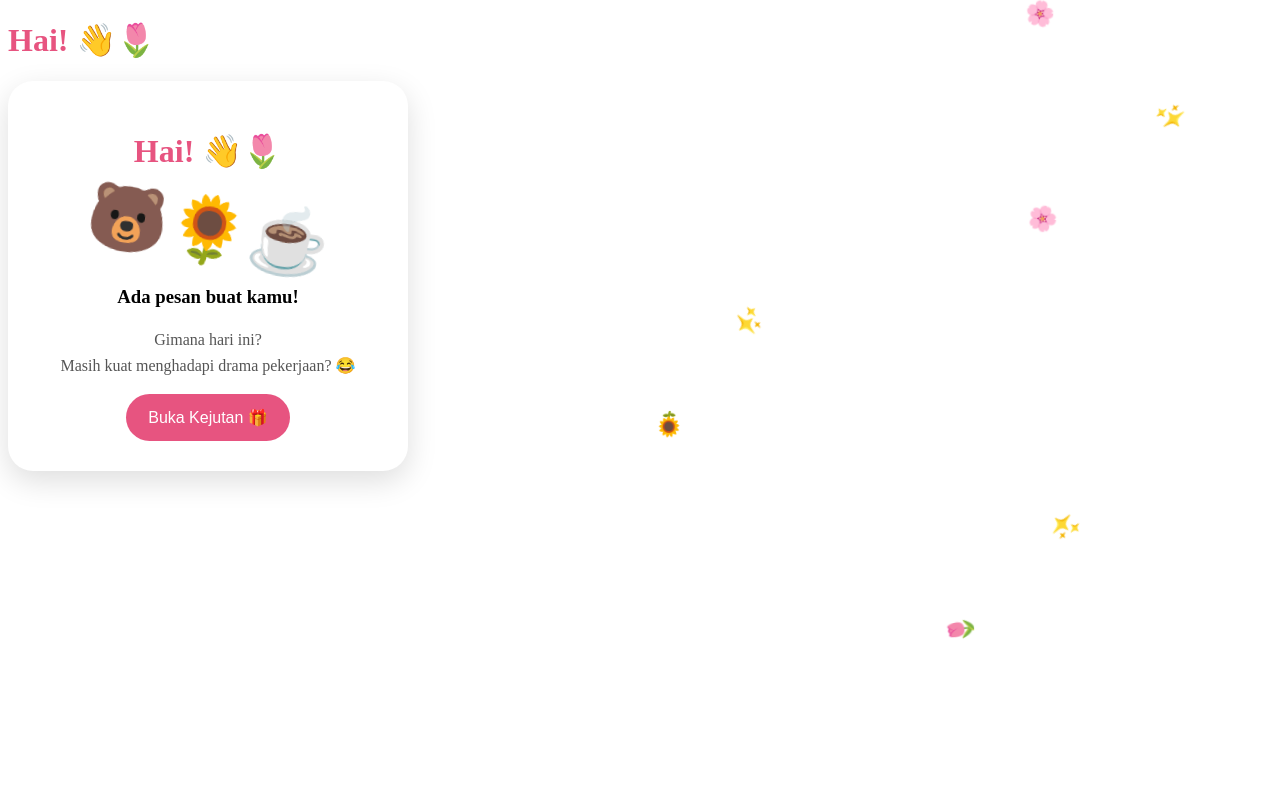
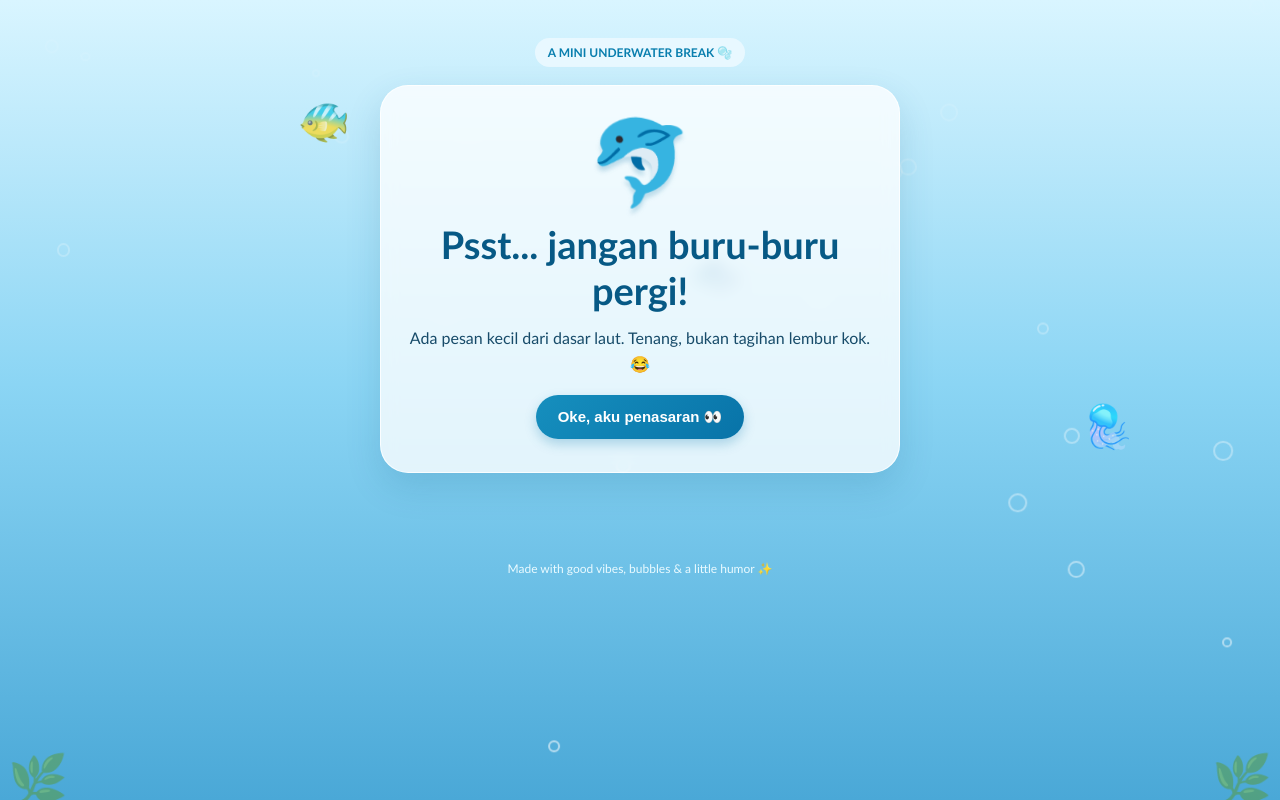
Before and after one commit to alexbizer-bit/little-surprise-27, a plain HTML site: page index.html in a window 1280 px wide. Drawn offline with Linux system fonts and the light colour scheme.

Commit message:
Update index.html

```diff
--- a/index.html
+++ b/index.html
@@ -1,160 +1,127 @@
-
 <!DOCTYPE html>
 <html lang="id">
 <head>
 <meta charset="UTF-8">
 <meta name="viewport" content="width=device-width, initial-scale=1.0">
-<h1>Hai! 👋🌷</h1>
-
+<meta name="theme-color" content="#75c9ee">
+<title>Psst... jangan buru-buru pergi! 🐬</title>
 <style>
-* {
-  box-sizing: border-box;
+:root { --blue:#087eae; --deep:#075985; --glass:rgba(255,255,255,.78); }
+* { box-sizing:border-box; }
+body {
+  margin:0; min-height:100vh; overflow-x:hidden;
+  font-family: "Trebuchet MS", Arial, sans-serif; color:#174b69;
+  background:linear-gradient(180deg,#d9f5ff 0%,#8bd5f4 48%,#4aa8d7 100%);
 }
-
-body {
-  body {
-  margin: 0;
-  min-height: 100vh;
-  display: flex;
-  justify-content: center;
-  align-items: flex-start;
-  padding: 40px 0;
-  box-sizing: border-box;
-  font-family: Arial, sans-serif;
-  background: linear-gradient(135deg, #ffd6e7, #d8eaff);
-  overflow-x: hidden;
-  overflow-y: auto;
+.ocean { position:fixed; inset:0; overflow:hidden; pointer-events:none; z-index:0; }
+.bubble { position:absolute; bottom:-60px; width:12px;height:12px;border:2px solid rgba(255,255,255,.65);border-radius:50%;animation:rise linear infinite; }
+@keyframes rise { to { transform:translateY(-115vh) translateX(35px); opacity:0; } }
+.fish { position:absolute; font-size:clamp(24px,4vw,42px); opacity:.7; animation:swim 17s linear infinite; }
+@keyframes swim { from{transform:translateX(-15vw) scaleX(1)} to{transform:translateX(115vw) scaleX(1)} }
+.seaweed { position:fixed;bottom:-8px;font-size:48px;opacity:.45;z-index:0;pointer-events:none; }
+main { position:relative;z-index:1; width:min(92%,520px); margin:0 auto; padding:38px 0 70px; text-align:center; }
+.card {
+  background:var(--glass); border:1px solid rgba(255,255,255,.8);
+  box-shadow:0 14px 35px rgba(16,91,132,.16); backdrop-filter:blur(8px);
+  border-radius:28px; padding:26px 23px; margin:18px 0;
+  animation:pop .65s ease both;
 }
+@keyframes pop { from{opacity:0;transform:translateY(18px) scale(.97)} to{opacity:1;transform:none} }
+h1 { font-size:clamp(27px,7vw,38px); margin:8px 0 12px;color:#075985; }
+h2 { color:#075985;margin:8px 0 12px; }
+p { line-height:1.65; margin:10px 0; }
+.mascot { font-size:84px; line-height:1.2; filter:drop-shadow(0 5px 2px #398cb344); animation:bob 2.3s ease-in-out infinite; }
+@keyframes bob { 50%{transform:translateY(-9px) rotate(3deg)} }
+button {
+ border:0;border-radius:999px;padding:13px 22px;margin:7px;
+ background:linear-gradient(135deg,#168fbe,#0873a8);color:white;
+ font-size:15px;font-weight:700;cursor:pointer;box-shadow:0 5px 12px #0873a844;
+ transition:transform .18s,filter .18s;
 }
-
-.kartu {
-  width: 90%;
-  max-width: 400px;
-  padding: 30px 22px;
-  background: white;
-  border-radius: 25px;
-  text-align: center;
-  box-shadow: 0 10px 30px #0002;
-  animation: muncul 1s ease;
-  z-index: 2;
-}
-
-h1 {
-  color: #e75480;
-}
-
-.boneka {
-  font-size: 65px;
-  margin: 15px;
-  animation: goyang 2s infinite;
-}
-
-p {
-  color: #555;
-  line-height: 1.6;
-}
-
-button {
-  background: #e75480;
-  color: white;
-  border: none;
-  padding: 14px 22px;
-  border-radius: 30px;
-  font-size: 16px;
-  cursor: pointer;
-  transition: 0.3s;
-}
-
-button:hover {
-  background: #c93668;
-  transform: scale(1.07);
-}
-
-#pesan {
-  display: none;
-  margin-top: 20px;
-  padding: 18px;
-  background: #fff0f5;
-  border-radius: 15px;
-  color: #9b3159;
-  line-height: 1.7;
-}
-
-.bunga {
-  position: fixed;
-  top: -30px;
-  font-size: 24px;
-  animation: jatuh 6s linear infinite;
-  z-index: 1;
-}
-
-@keyframes muncul {
-  from { opacity: 0; transform: translateY(30px); }
-  to { opacity: 1; transform: translateY(0); }
-}
-
-@keyframes goyang {
-  0%, 100% { transform: rotate(-8deg); }
-  50% { transform: rotate(8deg); }
-}
-
-@keyframes jatuh {
-  to { transform: translateY(110vh) rotate(360deg); }
-}
+button:hover { transform:translateY(-2px) scale(1.03);filter:brightness(1.06); }
+button:focus-visible { outline:3px solid #075985;outline-offset:3px; }
+.secondary { background:#fff;color:#087eae;border:1px solid #9edcf2; }
+.hidden { display:none; }
+.tag { display:inline-block;background:#e8f8ff;border-radius:99px;padding:7px 13px;font-size:12px;font-weight:bold;color:#087eae; }
+.note { font-size:13px;color:#47758c; }
+#finalMessage { font-size:17px;font-weight:700;color:#075985; }
+footer { position:relative;z-index:1;text-align:center;color:#eafaff;font-size:12px;padding:0 15px 22px; }
+@media (prefers-reduced-motion: reduce) { *,*::before,*::after { animation:none!important;scroll-behavior:auto!important; } }
 </style>
 </head>
+<body>
+<div class="ocean" aria-hidden="true" id="ocean"></div>
+<div class="seaweed" style="left:8px">🌿</div><div class="seaweed" style="right:8px">🌿</div>
+<main>
+  <div class="tag">A MINI UNDERWATER BREAK 🫧</div>
+  <section class="card" id="welcome">
+    <div class="mascot">🐬</div>
+    <h1>Psst... jangan buru-buru pergi!</h1>
+    <p>Ada pesan kecil dari dasar laut. Tenang, bukan tagihan lembur kok. 😂</p>
+    <button onclick="showPage('message')">Oke, aku penasaran 👀</button>
+  </section>
 
-<body>
+  <section class="card hidden" id="message">
+    <div class="mascot">🐢</div>
+    <h2>Halo! 🌼</h2>
+    <p>Kalau hari ini terasa ramai seperti pasar ikan, tarik napas dulu sebentar.</p>
+    <p>Kamu nggak harus menyelesaikan semuanya dalam satu detik. Kerjakan satu per satu, istirahat kalau perlu, dan jangan lupa minum air.</p>
+    <p><strong>Deadline boleh mengejar, tapi jangan sampai kamu lupa bahagia! 🤣</strong></p>
+    <button onclick="showPage('quiz')">Lanjut, Kapten! 🚢</button>
+  </section>
 
-<div class="kartu">
-  <h1>Hai! 👋🌷</h1>
+  <section class="card hidden" id="quiz">
+    <div class="mascot">🐙</div>
+    <h2>Pertanyaan penting!</h2>
+    <p>Kalau pekerjaan mulai bikin kepala penuh, apa strategi terbaik?</p>
+    <button onclick="answer(true)">Atur napas, lalu cicil satu-satu 😌</button>
+    <button class="secondary" onclick="answer(false)">Menyamar jadi ubur-ubur 🤣</button>
+    <p class="note" id="answerText" aria-live="polite"></p>
+    <button id="nextBtn" class="hidden" onclick="showPage('finish')">Lihat pesan terakhir ✨</button>
+  </section>
 
-  <div class="boneka">🐻🌻☕</div>
-
-  <h3>Ada pesan buat kamu!</h3>
-
-  <p>
-    Gimana hari ini?<br>
-    Masih kuat menghadapi drama pekerjaan? 😂
-  </p>
-
-  <button onclick="bukaPesan()">
-    Buka Kejutan 🎁
-  </button>
-
-  <div id="pesan">
-    <strong>Hai, semoga harimu menyenangkan!</strong>
-    <br><br>
-    Tetap semangat! Kamu lebih kuat dari yang kamu kira. 🌻
-    <br><br>
-    Jangan terlalu banyak pikiran,
-    jangan lupa makan,
-    dan jangan lupa gajian!
-    <br><br>
-    Semangat kerjanya,  🤣
-    <br><br>
-    Salam dari binjai! ✨
-  </div>
-</div>
-
+  <section class="card hidden" id="finish">
+    <div class="mascot">🪼🌻</div>
+    <h2>Pesan dari laut terdalam</h2>
+    <p id="finalMessage">Semangat terus, Anita! Kamu sudah melakukan yang terbaik hari ini.</p>
+    <p>Jangan lupa makan, minum, istirahat, dan tetap jadi sumber energi positif di tempat kerja.</p>
+    <p><strong>Tetap semangat, ya! 🐬</strong></p>
+    <button onclick="replay()">Ulangi dari awal ↻</button>
+  </section>
+</main>
+<footer>Made with good vibes, bubbles & a little humor ✨</footer>
 <script>
-function bukaPesan() {
-  document.getElementById("pesan").style.display = "block";
-  document.querySelector("button").innerText = "Kejutan terbuka! 🎉";
+const pages = ["welcome","message","quiz","finish"];
+function showPage(id) {
+  pages.forEach(p => document.getElementById(p).classList.toggle("hidden", p !== id));
+  window.scrollTo({top:0, behavior:"smooth"});
 }
-
-const bunga = ["🌸", "🌷", "🌻", "✨"];
-
-setInterval(() => {
-  const elemen = document.createElement("div");
-  elemen.className = "bunga";
-  elemen.innerText = bunga[Math.floor(Math.random() * bunga.length)];
-  elemen.style.left = Math.random() * 100 + "vw";
-  document.body.appendChild(elemen);
-
-  setTimeout(() => elemen.remove(), 6000);
-}, 700);
+function answer(correct) {
+  const msg = document.getElementById("answerText");
+  msg.textContent = correct
+    ? "Betul! Strategi kapten yang bijak. ⭐"
+    : "Wkwkwk, boleh juga… tapi setelah tugasnya dicicil ya! 😂";
+  document.getElementById("nextBtn").classList.remove("hidden");
+}
+function replay() {
+  document.getElementById("answerText").textContent = "";
+  document.getElementById("nextBtn").classList.add("hidden");
+  showPage("welcome");
+}
+const ocean = document.getElementById("ocean");
+for(let i=0;i<22;i++){
+  const b=document.createElement("span"); b.className="bubble";
+  b.style.left=Math.random()*100+"%";
+  b.style.animationDuration=(7+Math.random()*9)+"s";
+  b.style.animationDelay=(-Math.random()*12)+"s";
+  b.style.width=b.style.height=(7+Math.random()*15)+"px";
+  ocean.appendChild(b);
+}
+["🐠","🐟","🪼","🐡"].forEach((emoji,i)=>{
+  const f=document.createElement("span");f.className="fish";f.textContent=emoji;
+  f.style.top=(12+i*19)+"%";f.style.animationDelay=(-i*4)+"s";
+  ocean.appendChild(f);
+});
 </script>
-
 </body>
 </html>
```
